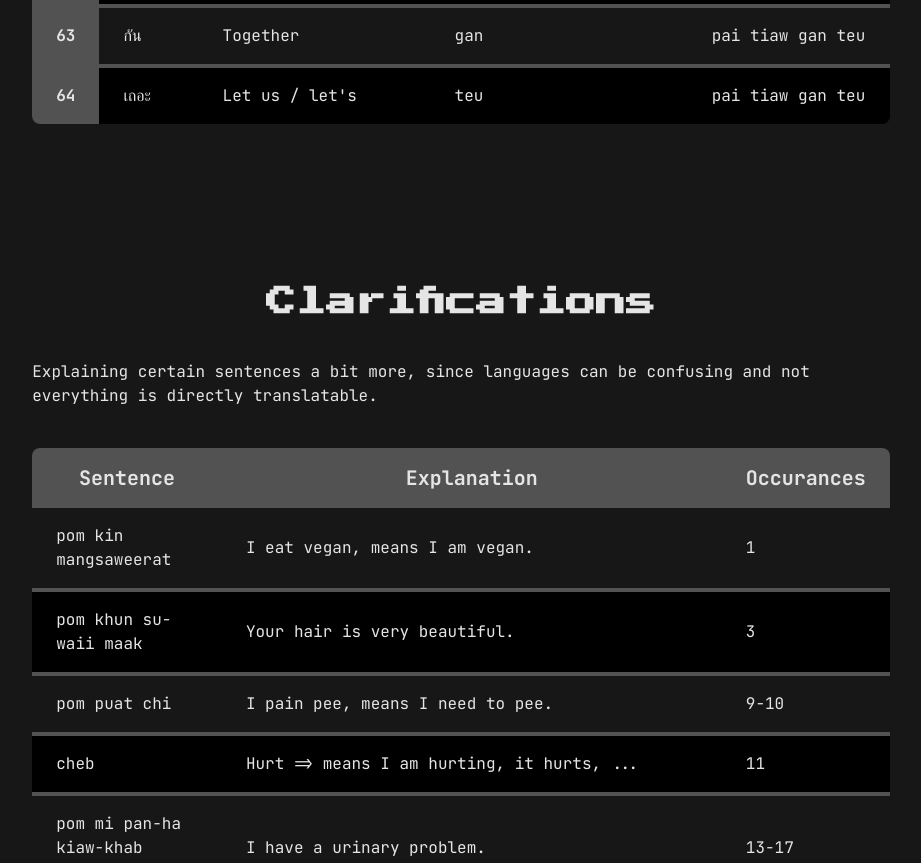
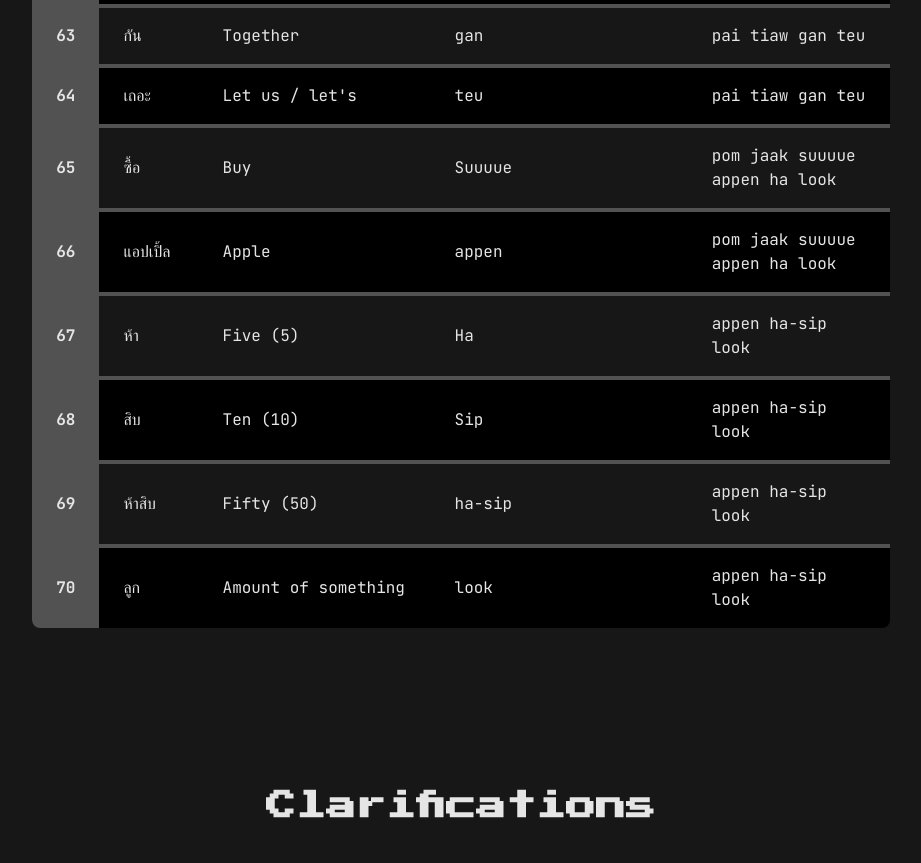
Before and after one commit to reeveng/Learning-Thai, a SvelteKit app: page / in a window 1280 px wide. Shown: the part 5540-6403 px from the top of the page, without its empty margins (179-1100 px from the left). Built offline with nearby package versions, Linux system fonts and the light colour scheme.

Commit message:
add entries, 'I would like to buy 5 apples' and '50 apples'

```diff
--- a/src/data/translations.ts
+++ b/src/data/translations.ts
@@ -390,6 +390,42 @@ export const translations: TranslationType[] = [
 		english: "Let us / let's",
 		pronounciation: 'teu',
 		example: 'pai tiaw gan teu'
+	},
+	{
+		thai: 'ซื้อ',
+		english: 'Buy',
+		pronounciation: 'Suuuue',
+		example: 'pom jaak suuuue appen ha look'
+	},
+	{
+		thai: 'แอปเปิ้ล',
+		english: 'Apple',
+		pronounciation: 'appen',
+		example: 'pom jaak suuuue appen ha look'
+	},
+	{
+		thai: 'ห้า',
+		english: 'Five (5)',
+		pronounciation: 'Ha',
+		example: 'appen ha-sip look'
+	},
+	{
+		thai: 'สิบ',
+		english: 'Ten (10)',
+		pronounciation: 'Sip',
+		example: 'appen ha-sip look'
+	},
+	{
+		thai: 'ห้าสิบ',
+		english: 'Fifty (50)',
+		pronounciation: 'ha-sip',
+		example: 'appen ha-sip look'
+	},
+	{
+		thai: 'ลูก',
+		english: 'Amount of something',
+		pronounciation: 'look',
+		example: 'appen ha-sip look'
 	}
 ];
 
```
